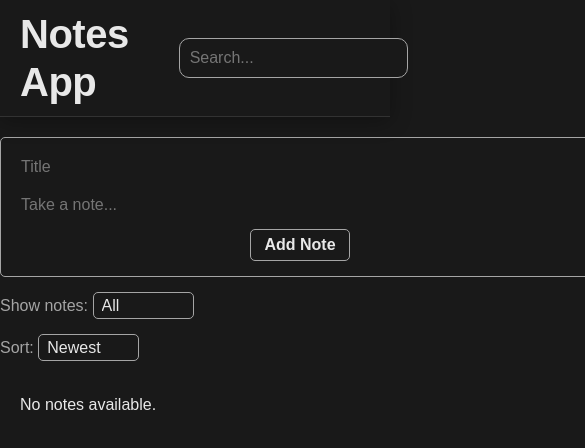
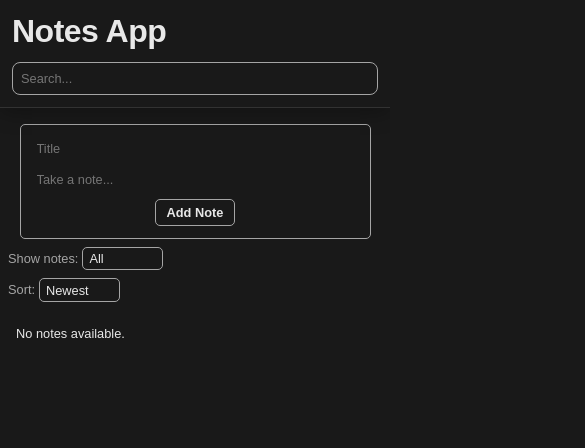
Before and after one commit to laporejero/notes-app, a React (Vite) app: page / in a window 390 px wide. Shown: the top 448 px of the page, 585 px wide, since content can reach past the window. Built offline with nearby package versions, Linux system fonts and the light colour scheme; a web font is replaced by a local one.

Commit message:
feat: Responsive media queries

```diff
--- a/src/index.css
+++ b/src/index.css
@@ -97,7 +97,8 @@ main {
 .navbar input {
     font-size: var(--text-base);
     background-color: #191919;
-    width: 50rem;
+    width: 100%;
+    max-width: 50rem;
     color: rgb(232, 232, 232);
     border: 1px solid rgb(165, 165, 165);
     border-radius: 1rem;
@@ -111,7 +112,8 @@ hr {
 
 /* NOTE FORM */
 .note-form {
-    width: 60rem;
+    width: 100%;
+    max-width: 60rem;
     margin: 2rem auto 0;
     padding: 1.5rem;
     border: 1px solid rgb(165, 165, 165);
@@ -351,3 +353,54 @@ button:hover {
 .modal-close-btn:hover {
     color: rgb(232, 232, 232);
 }
+
+/* -------- RESPONSIVE MEDIA QUERIES -------- */
+
+/* TABLET (max-width: 768px) */
+@media (max-width: 76.8rem) {
+    html {
+        font-size: 56.25%; /* 9px */
+    }
+
+    .navbar {
+        gap: 2.5rem;
+        padding: 1.5rem;
+    }
+
+    .control-group {
+        margin: 1rem 1rem;
+    }
+}
+
+/* MOBILE (max-width: 480px) */
+@media (max-width: 48rem) {
+    html {
+        font-size: 50%; /* 8px */
+    }
+
+    .navbar {
+        flex-direction: column;
+        align-items: stretch;
+        gap: 1.5rem;
+        padding: 1.5rem;
+    }
+
+    .navbar input {
+        max-width: 100%;
+    }
+
+    main > div[style*="display: flex"] {
+        flex-direction: column !important;
+        gap: 1rem !important;
+        padding: 1.5rem !important;
+    }
+
+    .note-list-container {
+        padding: 1.5rem 1rem;
+        column-width: 100%;
+    }
+
+    .note-form {
+        max-width: 90%;
+    }
+}
```
